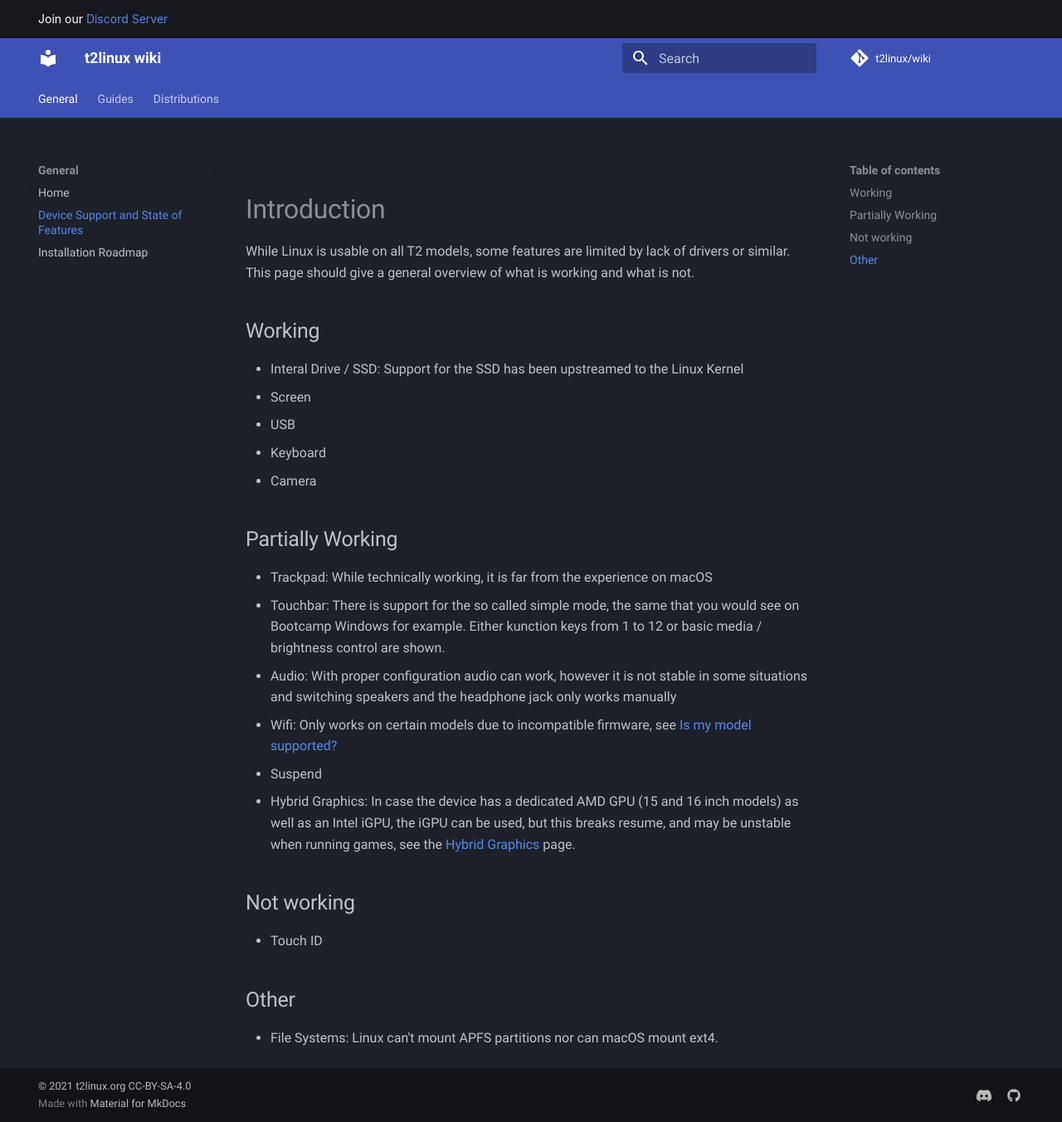
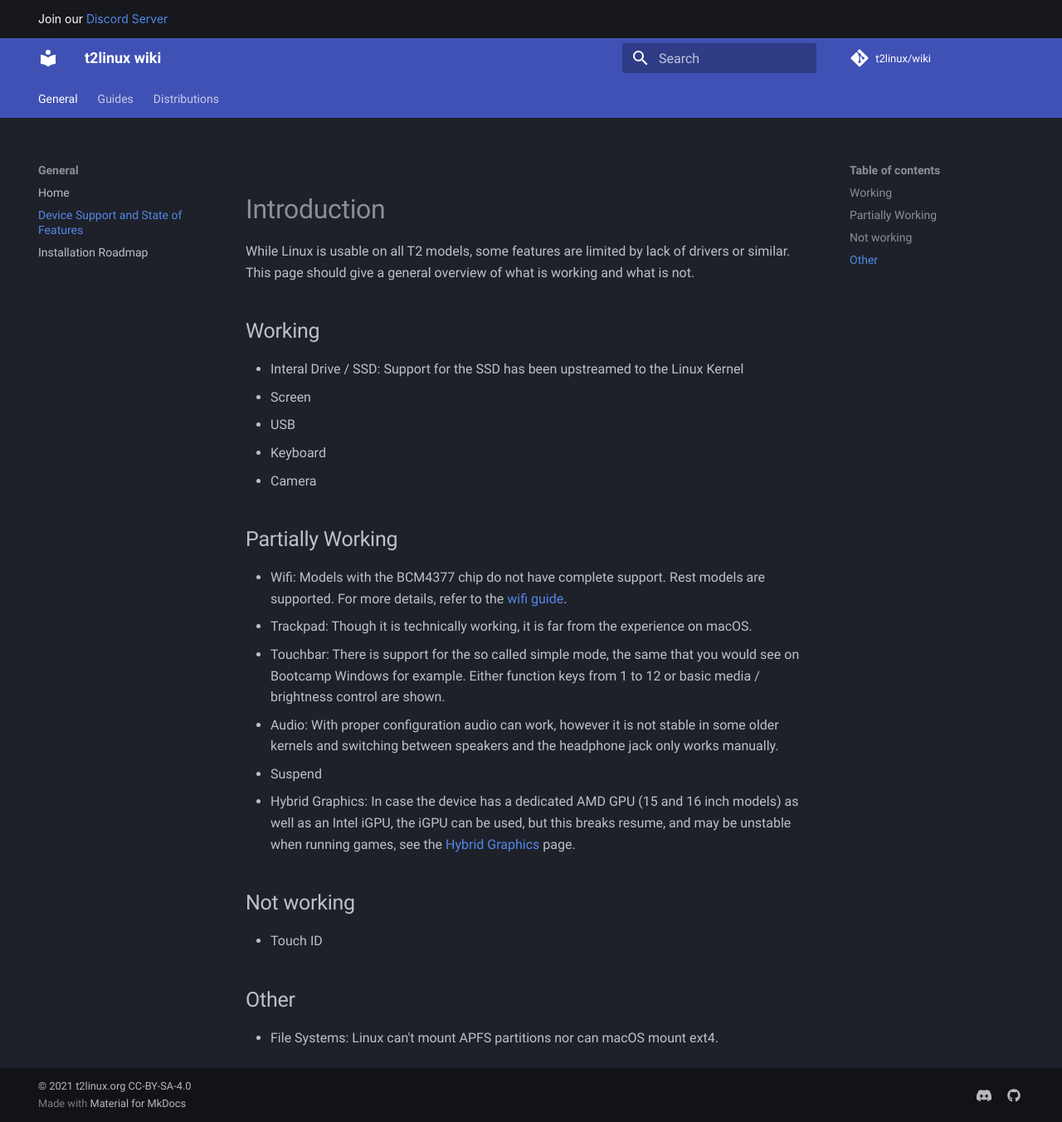
Before and after one commit to t2linux/wiki, an MkDocs documentation site: the page built from docs/state.md, in a window 1280 px wide and 1352 px high. Shown: the whole window at 83% size. Built offline with MkDocs 1.6.1 and Material for MkDocs 9.7.7, drawn with Linux system fonts in a browser that asks for light colours; comment, search, counter and statistics services are not loaded.

Commit message:
Guides+State: Correct minor details
* Update dkms.md

* Update uninstall.md

* Update dkms.md

* Update roadmap.md

* Update fan.md

* Update roadmap.md

* Update index.md

* Update roadmap.md

* Update state.md

* Update state.md

```diff
--- a/docs/state.md
+++ b/docs/state.md
@@ -12,10 +12,10 @@ While Linux is usable on all T2 models, some features are limited by lack of dri
 
 ## Partially Working
 
-- Trackpad: While technically working, it is far from the experience on macOS
-- Touchbar: There is support for the so called simple mode, the same that you would see on Bootcamp Windows for example. Either kunction keys from 1 to 12 or basic media / brightness control are shown.
-- Audio: With proper configuration audio can work, however it is not stable in some situations and switching speakers and the headphone jack only works manually
-- Wifi: Only works on certain models due to incompatible firmware, see [Is my model supported?](https://wiki.t2linux.org/guides/wifi/#is-my-model-supported)
+- Wifi: Models with the BCM4377 chip do not have complete support. Rest models are supported. For more details, refer to the [wifi guide](http://wiki.t2linux.org/guides/wifi/).
+- Trackpad: Though it is technically working, it is far from the experience on macOS.
+- Touchbar: There is support for the so called simple mode, the same that you would see on Bootcamp Windows for example. Either function keys from 1 to 12 or basic media / brightness control are shown.
+- Audio: With proper configuration audio can work, however it is not stable in some older kernels and switching between speakers and the headphone jack only works manually.
 - Suspend
 - Hybrid Graphics: In case the device has a dedicated AMD GPU (15 and 16 inch models) as well as an Intel iGPU, the iGPU can be used, but this breaks resume, and may be unstable when running games, see the [Hybrid Graphics](https://wiki.t2linux.org/guides/hybrid-graphics/) page.
 
```
Also changed, not shown: docs/index.md (+1 -1 lines), docs/roadmap.md (+1 -2 lines).
